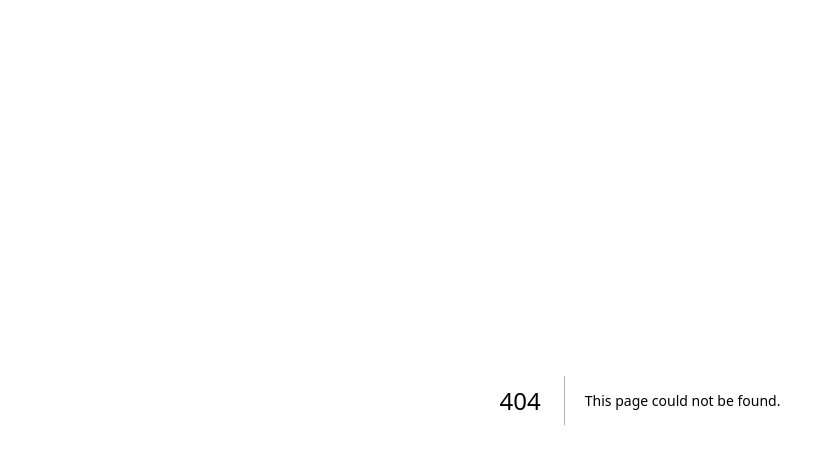
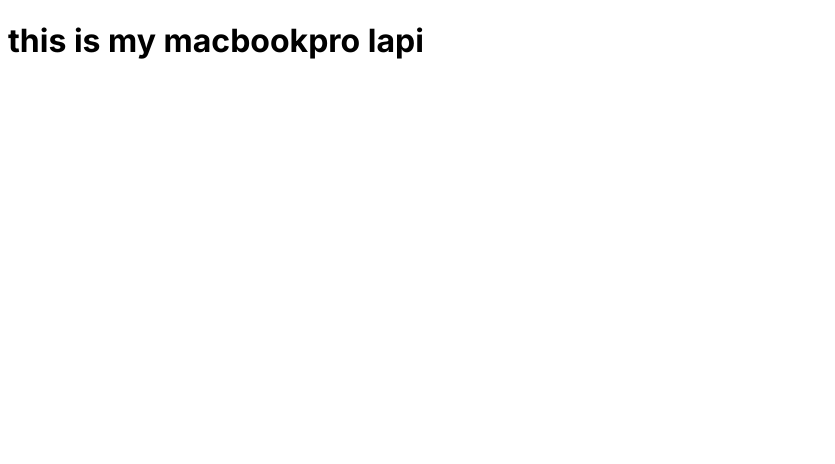
Before and after one commit to Sabibur201-Rahaman/next-js, a Next.js app: page /myProduct/brand/apple/macBook in a window 1280 px wide. Before the commit this address had no page. Shown: the top 464 px of the page, without its empty margins (0-835 px from the left). Built offline with nearby package versions, Linux system fonts and the light colour scheme.

Commit message:
nested routing is applied

```diff
--- /dev/null
+++ b/app/myProduct/brand/apple/macBook/page.jsx
@@ -0,0 +1,11 @@
+import React from 'react'
+
+function page() {
+  return (
+    <div>
+      <h1>this is my macbookpro lapi</h1>
+    </div>
+  )
+}
+
+export default page
```
